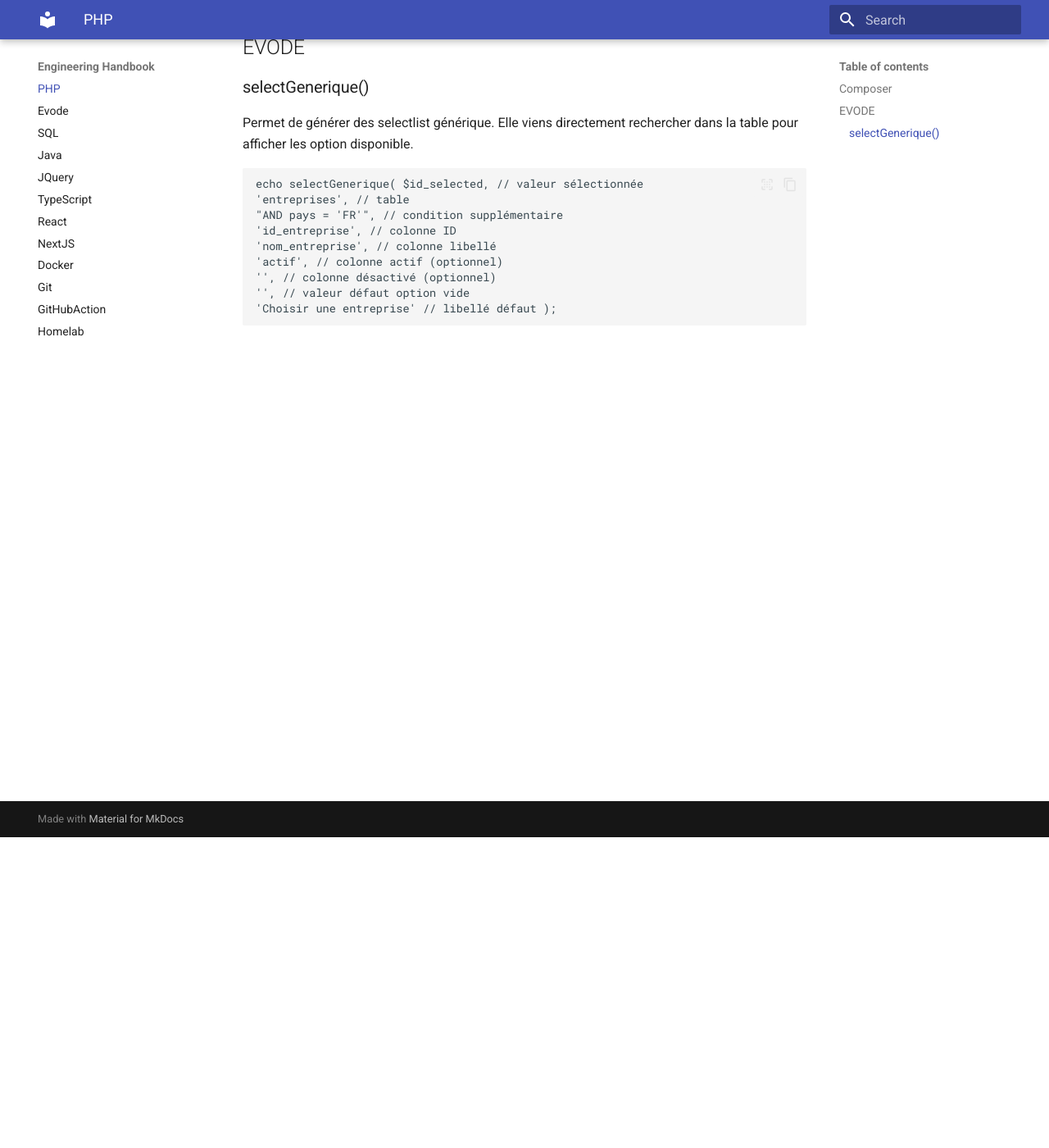
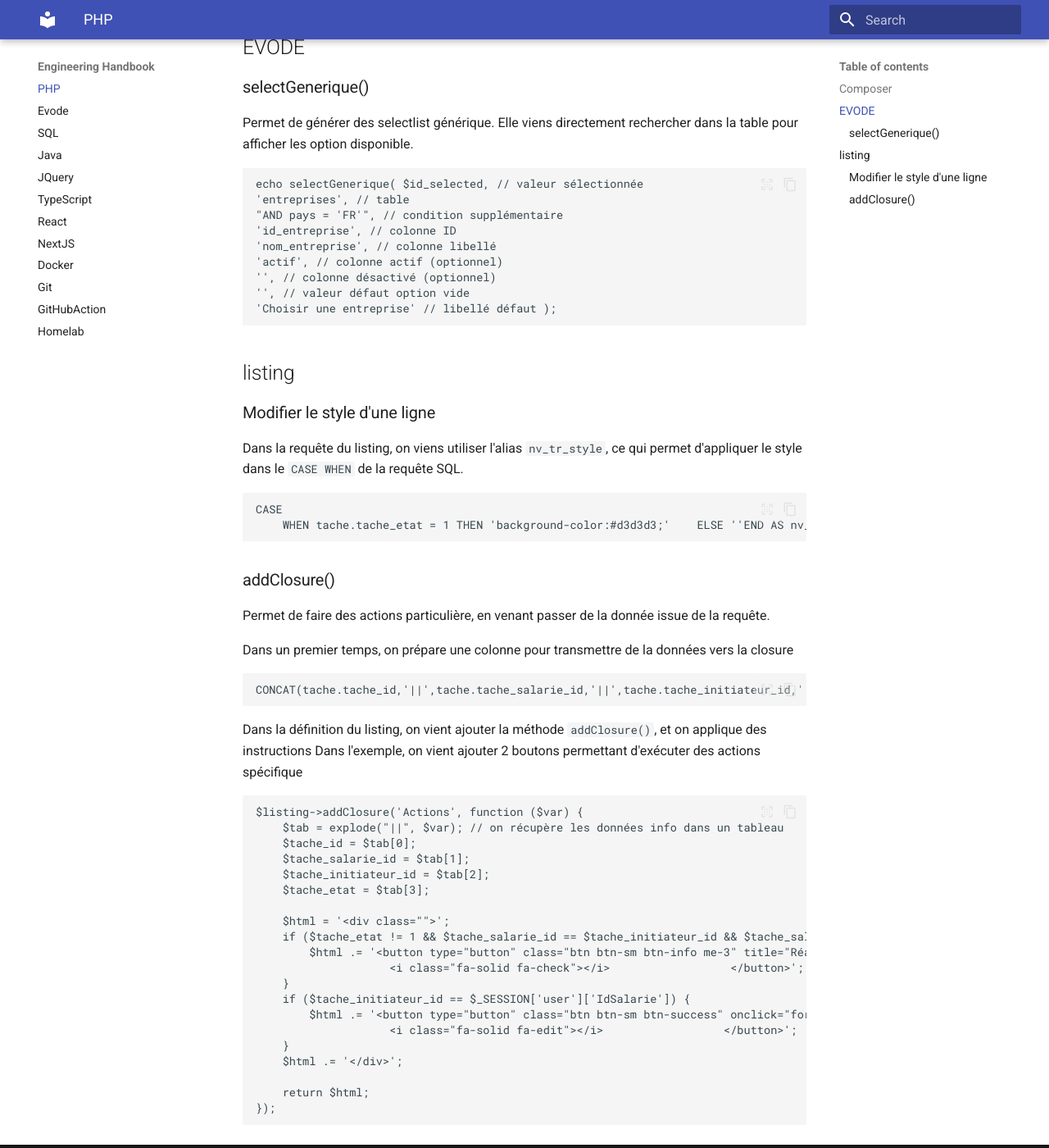
Before and after one commit to GuillemotClement/engineering-handbook, an MkDocs documentation site: the page built from docs/php/index.md, in a window 1280 px wide and 1400 px high, scrolled down 379 px. Shown: the whole window at 82% size. Built offline with MkDocs 1.6.1 and Material for MkDocs 9.7.7, drawn with Linux system fonts in a browser that asks for light colours.

````diff
--- a/docs/php/index.md
+++ b/docs/php/index.md
@@ -27,3 +27,50 @@ echo selectGenerique( $id_selected, // valeur sélectionnée
 '', // valeur défaut option vide
 'Choisir une entreprise' // libellé défaut );
 ```
+
+## listing
+
+### Modifier le style d'une ligne
+
+Dans la requête du listing, on viens utiliser l'alias `nv_tr_style`, ce qui permet d'appliquer le style dans le `CASE WHEN` de la requête SQL.
+
+```php
+CASE
+    WHEN tache.tache_etat = 1 THEN 'background-color:#d3d3d3;'    ELSE ''END AS nv_tr_style,
+```
+
+### addClosure()
+
+Permet de faire des actions particulière, en venant passer de la donnée issue de la requête.
+
+Dans un premier temps, on prépare une colonne pour transmettre de la données vers la closure
+
+```php
+CONCAT(tache.tache_id,'||',tache.tache_salarie_id,'||',tache.tache_initiateur_id,'||',tache.tache_etat) AS 'Actions'
+```
+
+Dans la définition du listing, on vient ajouter la méthode `addClosure()`, et on applique des instructions
+Dans l'exemple, on vient ajouter 2 boutons permettant d'exécuter des actions spécifique
+
+```php
+$listing->addClosure('Actions', function ($var) {
+    $tab = explode("||", $var); // on récupère les données info dans un tableau
+    $tache_id = $tab[0];
+    $tache_salarie_id = $tab[1];
+    $tache_initiateur_id = $tab[2];
+    $tache_etat = $tab[3];
+
+    $html = '<div class="">';
+    if ($tache_etat != 1 && $tache_salarie_id == $tache_initiateur_id && $tache_salarie_id = $_SESSION['user']['IdSalarie']) {
+        $html .= '<button type="button" class="btn btn-sm btn-info me-3" title="Réaliser la tâche" onclick="realiserTache(\''.$tache_id.'\')">
+                    <i class="fa-solid fa-check"></i>                  </button>';
+    }
+    if ($tache_initiateur_id == $_SESSION['user']['IdSalarie']) {
+        $html .= '<button type="button" class="btn btn-sm btn-success" onclick="formTache(\''.$tache_id.'\')">
+                    <i class="fa-solid fa-edit"></i>                  </button>';
+    }
+    $html .= '</div>';
+
+    return $html;
+});
+```
````
Also changed, not shown: docs/nextJS/temp.md (added, +4 -0 lines), nextjs_server_client_architecture.svg (added).
